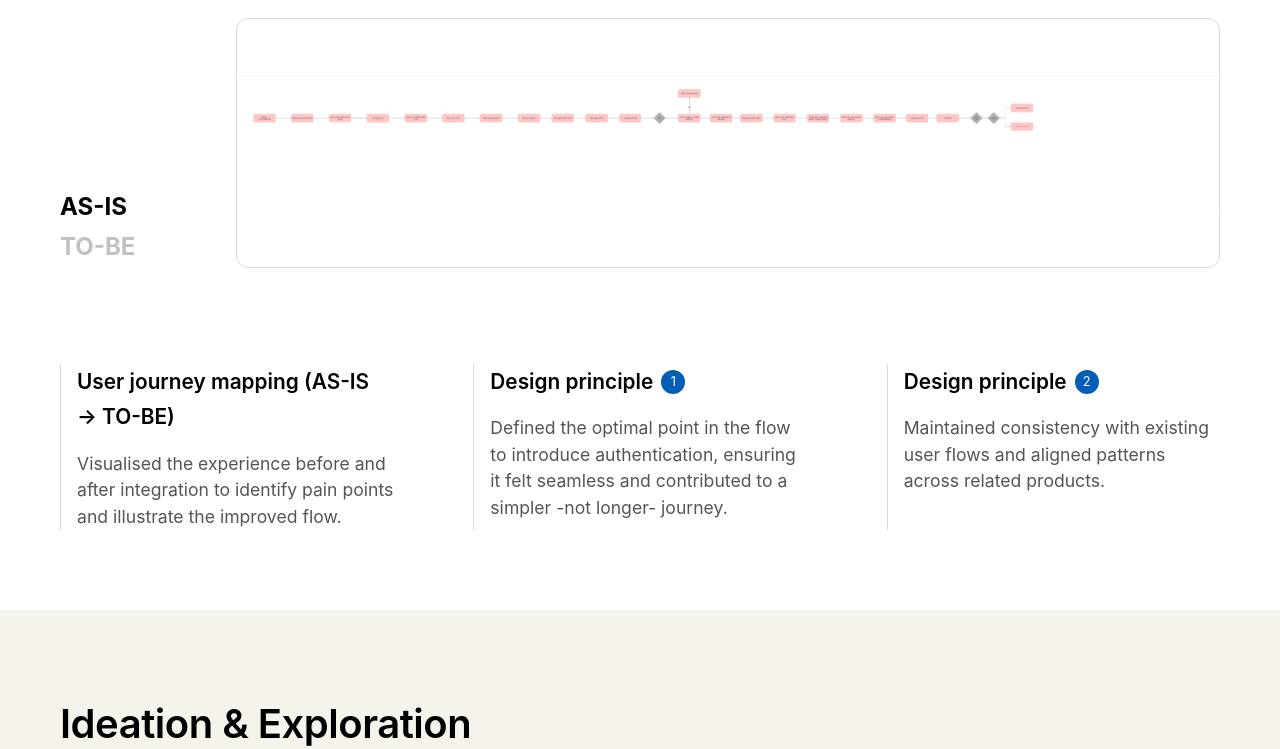
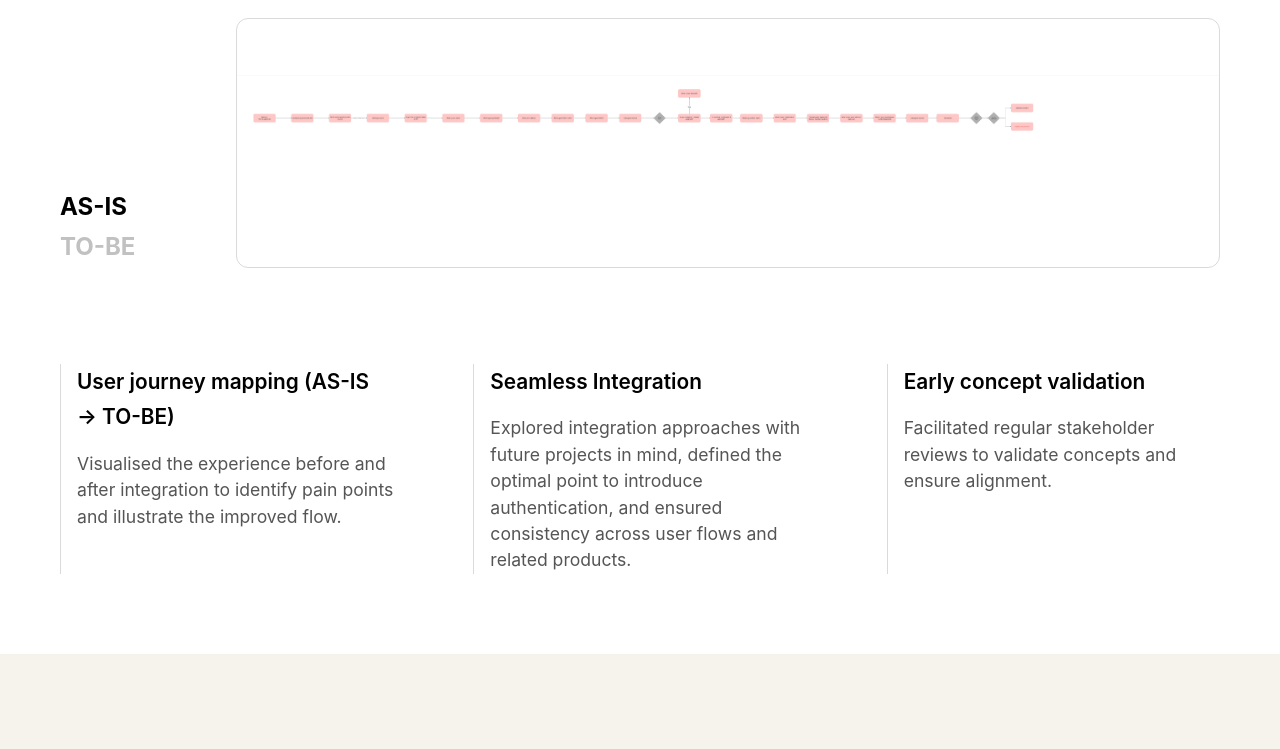
Before and after one commit to chae-lee-md/Portfolio, a React (Create React App) app: page /#/nhs-login-project in a window 1280 px wide. Shown: the part 3369-4118 px from the top of the page. Built offline with nearby package versions, Linux system fonts and the light colour scheme.

Commit message:
fixed small anchor issue

```diff
--- a/package.json
+++ b/package.json
@@ -12,6 +12,7 @@
     "react": "^18.2.0",
     "react-dom": "^18.2.0",
     "react-router-dom": "^7.8.1",
+    "react-router-hash-link": "^2.4.3",
     "react-scripts": "5.0.1",
     "web-vitals": "^2.1.4"
   },
@@ -23,7 +24,6 @@
     "predeploy": "npm run build",
     "deploy": "gh-pages -d build",
     "publish": "npm run deploy"
-
   },
   "eslintConfig": {
     "extends": [
--- a/src/pages/nhs-login-project.js
+++ b/src/pages/nhs-login-project.js
@@ -19,6 +19,8 @@ import ImplementationImg3 from '../assets/implementation-img3.png';
 import MoreProject1 from "../assets/NHS-preview.png";
 import MoreProject2 from "../assets/purpose-preview.png";
 import { Link } from "react-router-dom";
+
+import { HashLink } from 'react-router-hash-link';
 
 
 const NHSLoginProject = () => {
@@ -284,12 +286,21 @@ const prevDiscoverySlide = () => {
 
               </div>
 
-              <a href="#the-implementation-section" className="outcome-button">
+              {/* <a href="#the-implementation-section" className="outcome-button">
                 <div className="arrow-circle">
                   <ArrowRight size={20} />
                 </div>
                 <span>GO TO OUTCOME</span>
-              </a>
+              </a> */}
+
+<HashLink smooth to="#the-implementation-section" className="outcome-button">
+  <div className="arrow-circle">
+    <ArrowRight size={20} />
+  </div>
+  <span>GO TO OUTCOME</span>
+</HashLink>
+
+
             </div>
           </div>
         </div>
@@ -448,19 +459,19 @@ const prevDiscoverySlide = () => {
 
   <div className="principle design-principle-1">
     <div className="principle-header">
-      <span>Design principle</span>
-      <span className="principle-number">1</span>
+      <span>Seamless Integration</span>
+      {/* <span className="principle-number">1</span> */}
     </div>
-    <p>Defined the optimal point in the flow to introduce authentication, ensuring it felt seamless and contributed to a simpler -not longer- journey.</p>
-  </div>
+    <p>Explored integration approaches with future projects in mind, defined the optimal point to introduce authentication, and ensured consistency across user flows and related products.</p>
+    </div>
 
   <div className="principle design-principle-2">
     <div className="principle-header">
-      <span>Design principle</span>
-      <span className="principle-number">2</span>
+      <span>Early concept validation</span>
+      {/* <span className="principle-number">2</span> */}
     </div>
-    <p>Maintained consistency with existing user flows and aligned patterns across related products.</p>
-  </div>
+    <p>Facilitated regular stakeholder reviews to validate concepts and ensure alignment.</p>
+    </div>
 </div>
 
 
@@ -751,16 +762,17 @@ const prevDiscoverySlide = () => {
                 </div>
 
                 <div className="my-learning-card2">
-                    <h4>Document decisions continuously</h4>
+                    <h4>Clear MVP to focus on and knowing what’s coming next</h4>
                     <p>
-                    Capture key choices as they happen, rather than leaving documentation until the end. This helps the team avoid confusion and maintain clear communication.</p>
-                </div>
+                    We maintained a laser focus on the MVP and its defined scope, which enabled us to build a better - not perfect -product. Having visibility into what was coming next helped me see the bigger picture and design solutions that are scalable for future projects.
+                    </p>
+                    </div>
 
                 <div className="my-learning-card3">
-                    <h4>Build trust through expertise</h4>
+                    <h4>Building Trust Through Consistent Expertise</h4>
                     <p>
-                    Consistently demonstrating your expertise is the fastest way to build trust and earn credibility with senior stakeholders and partners. While speaking their language and understanding their values are important, nothing builds trust more quickly than delivering your work with precision and reliability.</p>
-
+                    The fastest way to earn trust and credibility with senior stakeholders is by consistently demonstrating your expertise. Speaking their language and understanding their priorities matter - but delivering your work with precision and reliability builds trust faster than anything else.
+                    </p>
                 </div>
                 </div>
 
--- a/src/pages/nhs-project.js
+++ b/src/pages/nhs-project.js
@@ -24,6 +24,9 @@ import AccessibilityConsideration5 from "../assets/nhs-outcome-accessibility-con
 import MoreProject1 from "../assets/NHS-login-preview.png";
 import MoreProject2 from "../assets/purpose-preview.png";
 import { Link } from "react-router-dom";
+
+
+import { HashLink } from 'react-router-hash-link';
 
 
 const NHSProject = () => {
@@ -109,12 +112,20 @@ const NHSProject = () => {
                 </ul>
               </div>
 
-             <a href="#solutions-section" className="outcome-button">
+             {/* <a href="#solutions-section" className="outcome-button">
             <div className="arrow-circle">
               <ArrowRight size={20} />
             </div>
             <span>GO TO OUTCOME</span>
-          </a>
+          </a> */}
+
+<HashLink smooth to="#solutions-section" className="outcome-button">
+  <div className="arrow-circle">
+    <ArrowRight size={20} />
+  </div>
+  <span>GO TO OUTCOME</span>
+</HashLink>
+
             </div>
           </div>
         </div>
```
Also changed, not shown: 7 other files (tests, documents, lock files or other folders).
